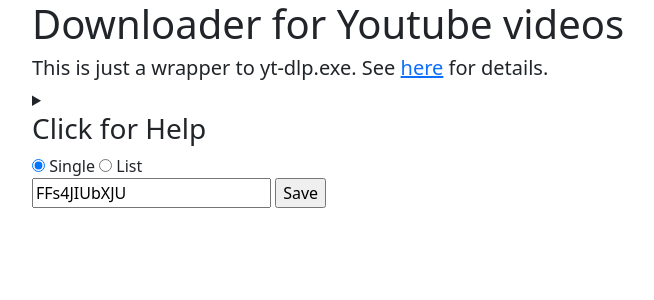
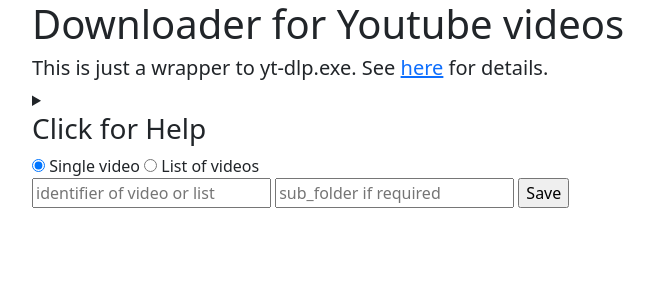
Before and after one commit to aadennis/PythonSandboxAA, a FastAPI app: template VideoHandling/src/templates/ytdl.html in a window 1280 px wide. Shown: the top 300 px of the page, without its empty margins (50-704 px from the left). Run offline with FastAPI, Linux system fonts and the light colour scheme; the template is opened without the code that fills it, so the values that code supplies are empty; parts of the project's set-up code (start-up, migrations or seed data) failed here and were passed over.

Commit message:
sub_folder - to be enabled

```diff
--- a/VideoHandling/src/templates/ytdl.html
+++ b/VideoHandling/src/templates/ytdl.html
@@ -32,12 +32,13 @@
         <form method="post">
             <div>
                 <input type="radio" id="single" name="single_or_list" value="single" checked>
-                <label for="single">Single</label>
+                <label for="single">Single video</label>
 
                 <input type="radio" id="list" name="single_or_list" value="list">
-                <label for="list">List</label>
+                <label for="list">List of videos</label>
             </div>
-            <input type="text" name="video_code" value="FFs4JIUbXJU" />
+            <input type="text" name="video_code" placeholder="identifier of video or list" />
+            <input type="text" name="sub_folder" placeholder="sub_folder if required">
             <input type="submit" name="action" value="Save" />
 
         </form>
```
